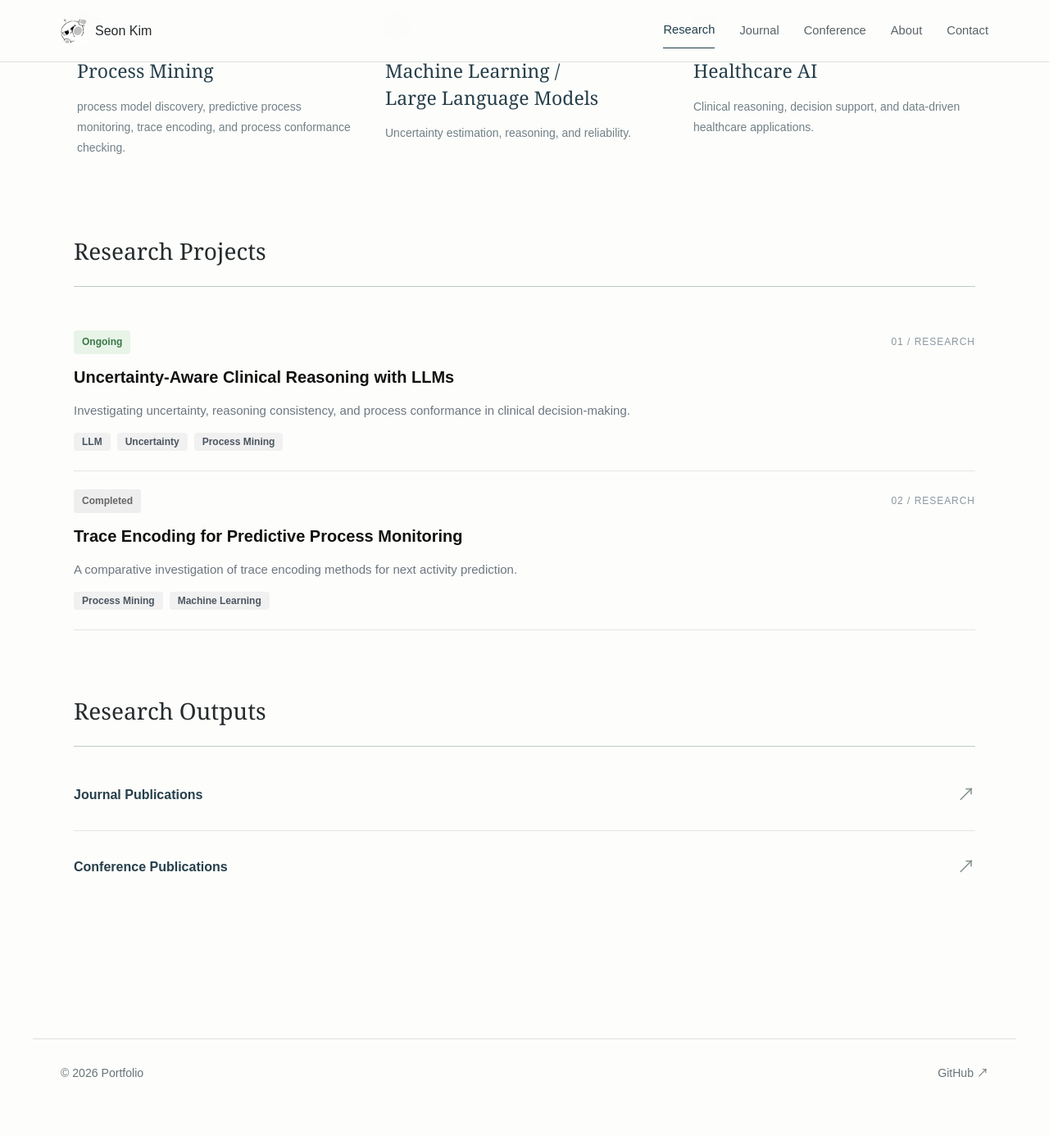
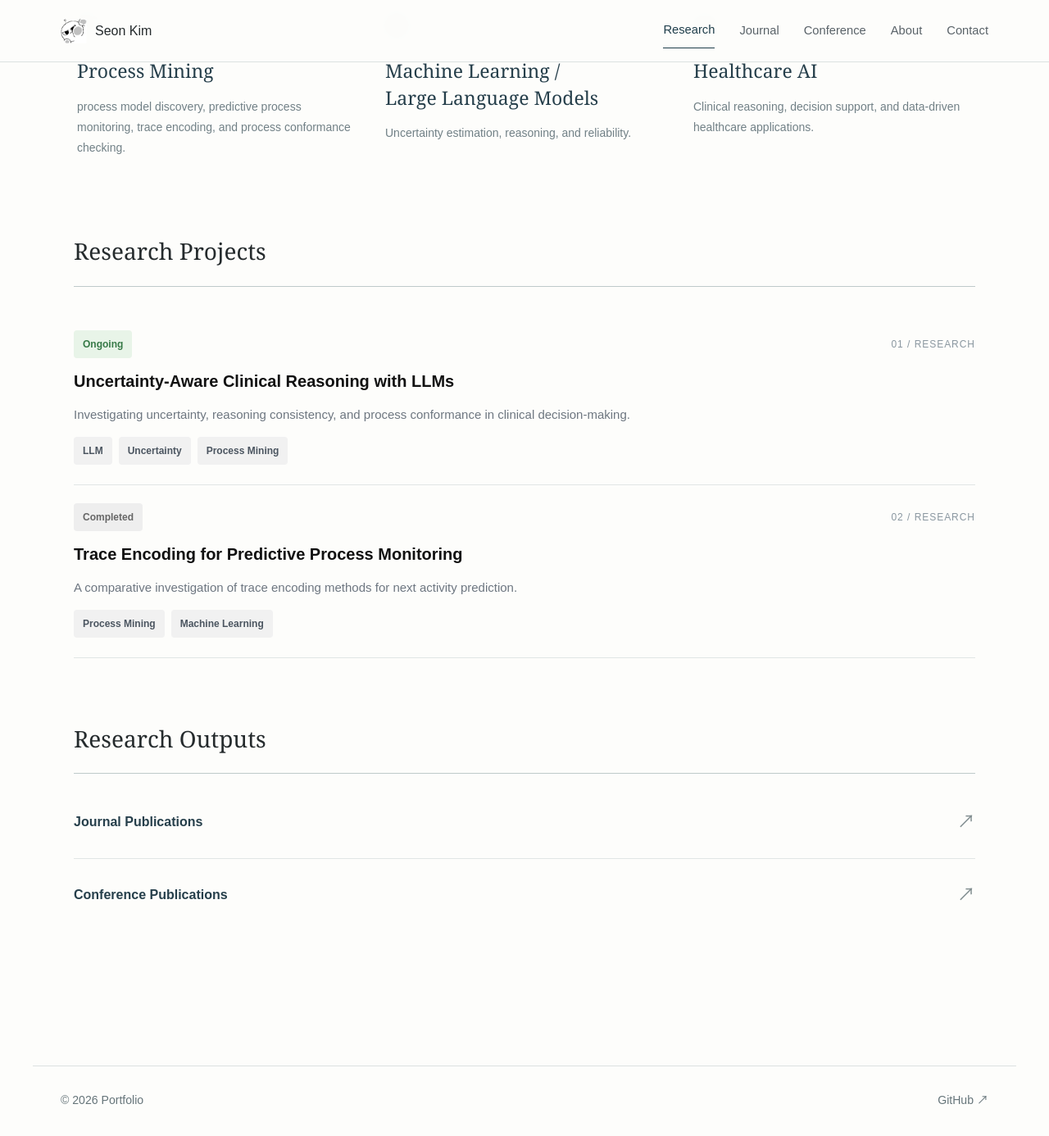
Before and after one commit to KSO012/KSO012.github.io, a Jekyll site: the page built from research.md, in a window 1280 px wide and 1400 px high, scrolled down 635 px. Shown: the top 1386 px of the window at 82% size. Built offline with Jekyll 4.4.1, drawn with Linux system fonts in a browser that asks for light colours.

Commit message:
Update style.css

```diff
--- a/assets/style.css
+++ b/assets/style.css
@@ -331,6 +331,22 @@
     transition: none;
   }
 
+}
+
+/* Research - 배지 높이 및 스타일 통일 */
+.journal-page .research-project .research-status,
+.journal-page .research-project .research-tags > span {
+  display: inline-flex;
+  align-items: center;
+  justify-content: center;
+  box-sizing: border-box;
+
+  height: 34px;
+  padding: 0 11px;
+  border-radius: 4px;
+  font-size: 12px;
+  font-weight: 700;
+  line-height: 1;
 }
 
 
```
